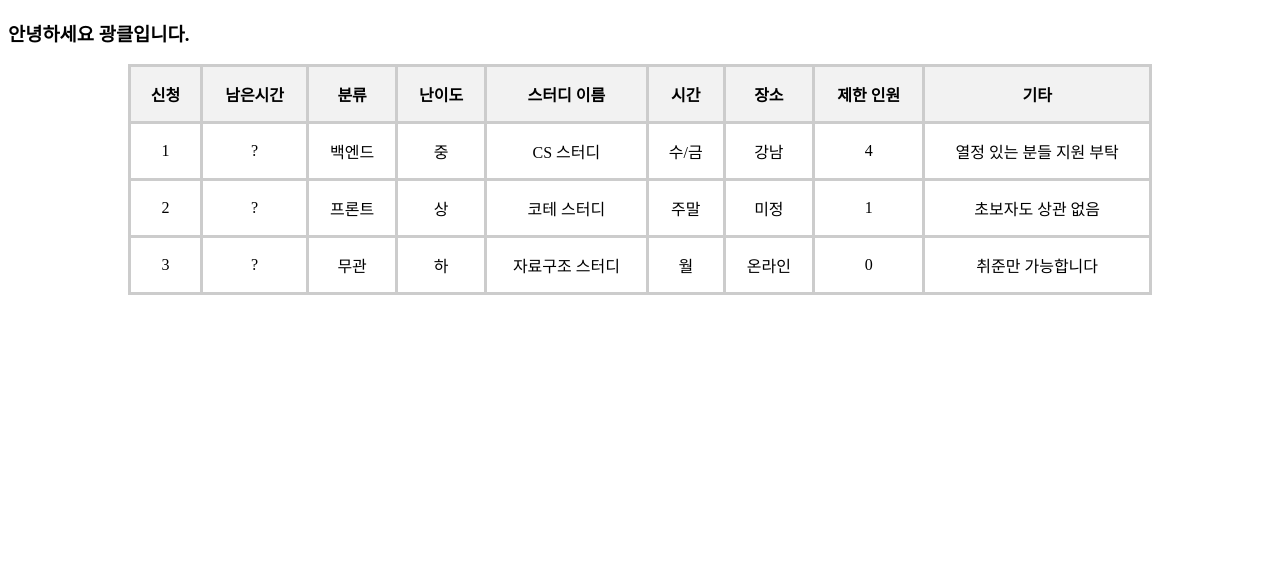
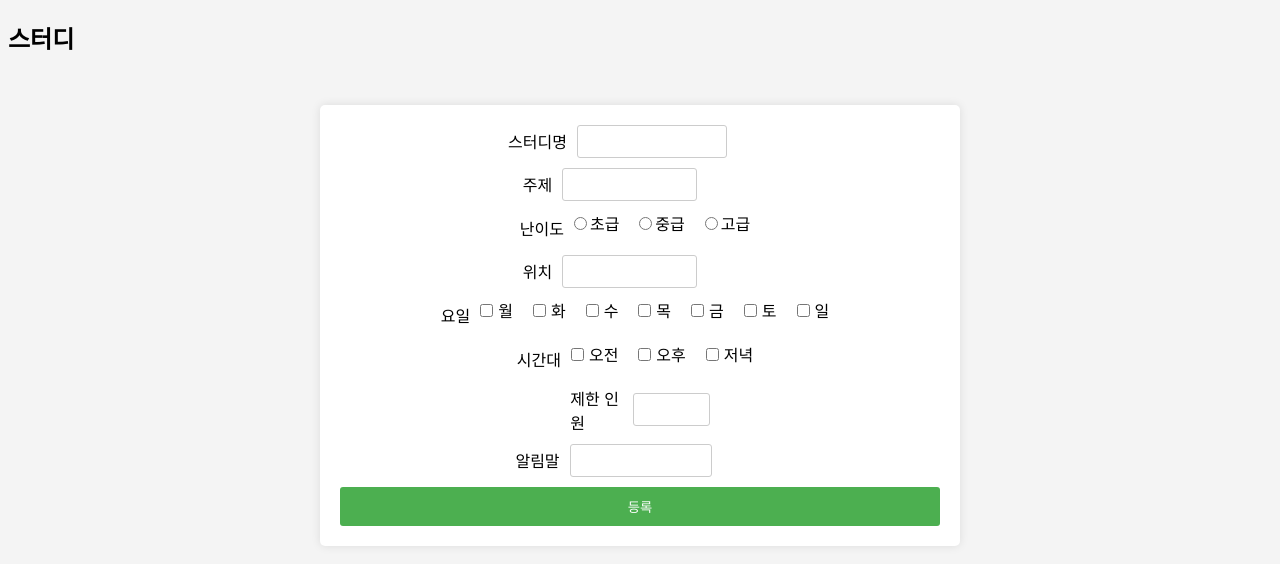
Before and after one commit to gwangcle-application/gwangcle-client, a React (Create React App) app: page /registration in a window 1280 px wide. Shown: the top 564 px of the page. Built offline with nearby package versions, Linux system fonts and the light colour scheme.

Commit message:
feat : 라우터 페이지 이동 설정 및 메인 페이지와 스터디 게시물 등록 페이지 생성

```diff
--- a/public/index.html
+++ b/public/index.html
@@ -5,6 +5,5 @@
   </head>
   <body>
     <div id="root"></div>
-    <div id="study-table"></div>
   </body>
 </html>
--- a/src/App.js
+++ b/src/App.js
@@ -1,10 +1,15 @@
-
+import { BrowserRouter as Router, Route, Routes} from "react-router-dom";
+import Main from './routes/Main';
+import Registration from './routes/Registration';
 
 function App() {
   return (
-    <h3>
-      안녕하세요 광클입니다.
-    </h3>
+    <Router>
+      <Routes>
+        <Route path="/" element={<Main/>}/>
+        <Route path="/registration" element={<Registration/>}/>
+      </Routes>
+    </Router>
   );
 }
 
--- /dev/null
+++ b/src/css/registeration.css
@@ -0,0 +1,87 @@
+body {
+  font-family: Arial, sans-serif;
+  background-color: #f4f4f4;
+}
+
+.study-registration-form {
+  display: flex;
+  flex-direction: column;
+  align-items: center;
+  max-width: 600px;
+  margin: 50px auto;
+  padding: 20px;
+  background-color: #fff;
+  border-radius: 5px;
+  box-shadow: 0 0 10px rgba(0, 0, 0, 0.1);
+}
+
+.study-registration-form h2 {
+  margin-bottom: 20px;
+  text-align: center;
+}
+
+.study-registration-form label {
+  display: block;
+  margin-bottom: 10px;
+}
+
+.study-registration-form input[type="text"],
+.study-registration-form input[type="number"] {
+  width: 50%;
+  padding: 8px;
+  border: 1px solid #ccc;
+  border-radius: 3px;
+}
+
+.study-registration-form input[type="checkbox"] {
+  margin-right: 5px;
+}
+
+.study-registration-form div {
+  margin-bottom: 10px;
+}
+
+.study-registration-form button[type="submit"] {
+  display: block;
+  width: 100%;
+  padding: 10px;
+  background-color: #4CAF50;
+  color: #fff;
+  border: none;
+  border-radius: 3px;
+  cursor: pointer;
+}
+
+.study-registration-form button[type="submit"]:hover {
+  background-color: #45a049;
+}
+
+.study-registration-form label {
+  display: flex;
+  flex-direction: row;
+  align-items: center;
+  margin-bottom: 10px;
+}
+
+.study-registration-form label > div {
+  display: inline-block;
+  margin-right: 10px;
+}
+
+Copy code
+.study-registration-form label {
+  display: inline-block;
+  margin-bottom: 10px;
+  margin-right: 10px;
+}
+
+.study-registration-form label div {
+  display: inline;
+}
+
+.study-registration-form input[type="text"],
+.study-registration-form input[type="number"],
+.study-registration-form input[type="radio"],
+.study-registration-form input[type="checkbox"] {
+  margin-left: 10px;
+}
--- a/src/index.js
+++ b/src/index.js
@@ -1,20 +1,14 @@
 import React from 'react';
 import ReactDOM from 'react-dom/client';
 import App from './App';
-import Board from './Board';
 import reportWebVitals from './reportWebVitals';
 
 const root = ReactDOM.createRoot(document.getElementById('root'));
-const board = ReactDOM.createRoot(document.getElementById('study-table'));
+
 root.render(
   <React.StrictMode>
     <App />
   </React.StrictMode>
 );
-board.render(
-  <React.StrictMode>
-    <Board />
-  </React.StrictMode>
-);
 
 reportWebVitals();
--- a/src/Board.js
+++ b/src/routes/Main.js
@@ -1,6 +1,5 @@
 import React, { useState } from 'react';
-import './Board.css';
-
+import '../css/main.css';
 
 const Table = () => {
   const [data, setData] = useState([
--- /dev/null
+++ b/src/routes/Registration.js
@@ -0,0 +1,136 @@
+import { useState } from 'react';
+import { Axios as axios } from 'axios';
+import '../css/registeration.css';
+
+const weeksData = {
+    0 :'월',
+    1 : '화',
+    2 : '수',
+    3 : '목',
+    4 : '금',
+    5 : '토',
+    6 : '일'
+}
+
+const timesData = {
+    0 :'오전',
+    1 : '오후',
+    2 : '저녁'
+}
+
+const difficultData = {
+    0 :'초급',
+    1 : '중급',
+    2 : '고급'
+}
+
+const StudyRegistrationForm = (props) => {
+    const [name, setName] = useState('');
+    const [content, setContent] = useState('');
+    const [difficulty, setDifficulty] = useState('');
+    const [location, setLocation] = useState('');
+    const [weeks, setWeeks] = useState([]);
+    const [times, setTimes] = useState([]);
+    const [capacity, setCapacity] = useState('');
+    const [announcement, setAnnouncment] = useState('');
+
+    const handleSubmit = async (event) => {
+        event.preventDefault();
+        const data = {
+            'name':name,
+            'content':content,
+            'difficulty':difficulty,
+            'location':location,
+            'weeks':weeks,
+            'times':times,
+            'capacity':capacity,
+            'announcement':announcement
+        };
+
+        const url = 'http://localhost:8080/api/boards';
+        const config = { 'content-type': 'application/json' };
+        try {
+            const request = await axios.post(url, data, config);
+        } catch (error) {
+            console.log(error);
+        }
+    };
+
+    return (
+        <div id="study-registration-div">
+            <h2>스터디</h2>
+            <form className="study-registration-form" onSubmit={handleSubmit}>
+            <label>
+                스터디명
+                <input type="text" name="name" value={name} onChange={(e) => setName(e.target.value)} />
+            </label>
+            <label>
+                주제
+                <input type="text" name="content" value={content} onChange={(e) => setContent(e.target.value)} />
+            </label>
+            <label>
+                난이도
+                {Object.entries(difficultData).map(([key, level]) => (
+                    <div key={key}>
+                    <input
+                        type="radio"
+                        name="difficulty"
+                        value={level}
+                        checked={difficulty === level}
+                        onChange={(e) => setDifficulty(e.target.value)}
+                    />
+                    {level}
+                    </div>
+                ))}
+            </label>
+            <label>
+                위치
+                <input type="text" name="location" value={location} onChange={(e) => setLocation(e.target.value)} />
+            </label>
+            <label>
+                요일
+                {Object.entries(weeksData).map(([key, week]) => (
+                <div key={key}>
+                    <input
+                        type="checkbox"
+                        name="weeks"
+                        value={week}
+                        onChange={(e) =>
+                            setWeeks(e.target.checked ? [...weeks, e.target.value] : weeks.filter((item) => item !== e.target.value))
+                        }
+                    />
+                    {week}
+                </div>
+                ))}
+            </label>
+            <label>
+                시간대
+                {Object.entries(timesData).map(([key, time]) => (
+                <div key={key}>
+                    <input
+                        type="checkbox"
+                        name="times"
+                        value={time}
+                        onChange={(e) =>
+                            setTimes(e.target.checked ? [...times, e.target.value] : times.filter((item) => item !== e.target.value))
+                        }
+                    />
+                    {time}
+                </div>
+                ))}
+            </label>
+            <label>
+                제한 인원
+                <input type="number" name="limit" value={capacity} min='2' max='10' onChange={(e) => setCapacity(e.target.value)} />
+            </label>
+            <label>
+                알림말
+                <input type="text" name="annoucement" value={announcement} onChange={(e) => setAnnouncment(e.target.value)} />
+            </label>
+            <button type="submit">등록</button>
+            </form>
+        </div>
+    );
+  };
+
+export default StudyRegistrationForm;
```
Also changed, not shown: src/css/main.css (renamed from src/Board.css).
